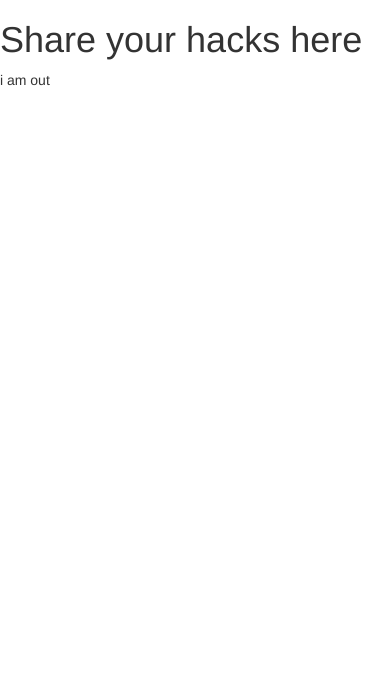
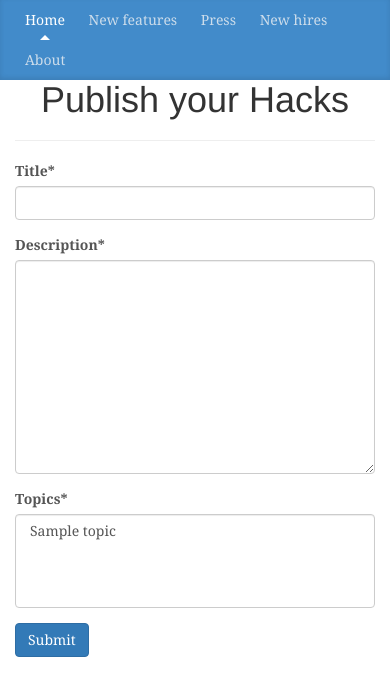
Before and after one commit to ravigadila/seemyhack, a Django app: a page that uses seemyhack/templates/base.html in a window 390 px wide. Shown: the top 696 px of the page. Run offline with Django 3.2, Linux system fonts and the light colour scheme; tables that the repository leaves empty hold one stand-in row (values such as "Sample post"); some libraries are stand-ins or nearby versions.

Commit message:
add tinymce and new hack page

```diff
--- /dev/null
+++ b/seemyhack/hack/forms.py
@@ -0,0 +1,24 @@
+from django import forms
+
+from crispy_forms.helper import FormHelper
+from crispy_forms.layout import Submit
+
+from hack.models import Hack
+
+
+class HackForm(forms.ModelForm):
+    """
+    Form to enter user hack
+    only title and discription are editable
+    """
+    def __init__(self, *args, **kwargs):
+        super(HackForm, self).__init__(*args, **kwargs)
+        self.helper = FormHelper()
+        self.helper.form_id = 'myhack'
+        self.helper.form_method = 'post'
+        self.helper.add_input(Submit('Publish', 'Submit'))
+
+    class Meta:
+        model = Hack
+        exclude = ['user', 'creation_date', 'deletion_date',
+                   'last_edit', 'is_active', 'slug']
--- a/seemyhack/hack/models.py
+++ b/seemyhack/hack/models.py
@@ -1,20 +1,28 @@
 from django.db import models
+from django.utils.translation import ugettext_lazy as _
+from django.template.defaultfilters import slugify
+
 from accounts.models import User
-from django.utils.translation import ugettext_lazy as _
 
 
 class Topic(models.Model):
     name = models.CharField(max_length=155)
     created_by = models.ForeignKey(User)
-    description = models.CharField(max_length=1000)
-
-    def __str__(self):
-        return self.name
+    description = models.CharField(max_length=1000, null=True)
+    slug = models.SlugField(max_length=155)
 
     class Meta:
         verbose_name = _("Topic")
         verbose_name_plural = _("Topics")
         ordering = ("name",)
+
+    def __str__(self):
+        return self.name
+
+    def save(self, *args, **kwargs):
+        if not self.id:
+            self.slug = slugify(self.name)
+        super(Hack, self).save(*args, **kwargs)
 
 
 class Hack(models.Model):
@@ -26,6 +34,7 @@
     last_edit = models.DateTimeField(null=True)
     is_active = models.BooleanField(default=True)
     topics = models.ManyToManyField(Topic, null=True)
+    slug = models.SlugField(max_length=255)
 
     class Meta:
         verbose_name = _("Hack")
@@ -34,6 +43,11 @@
 
     def __str__(self):
         return self.title
+
+    def save(self, *args, **kwargs):
+        if not self.id:
+            self.slug = slugify(self.title)
+        super(Hack, self).save(*args, **kwargs)
 
 
 class Vote(models.Model):
--- a/seemyhack/hack/urls.py
+++ b/seemyhack/hack/urls.py
@@ -1,6 +1,7 @@
 from django.conf.urls import url
-from hack.views import HomeView
+from hack.views import HomeView, NewHackView
 
 urlpatterns = [
-    url(r'^', HomeView.as_view(), name="home")
+    url(r'^$', HomeView.as_view(), name="home"),
+    url(r'^add-new-hack/$', NewHackView.as_view(), name="add_new_hack")
 ]
--- a/seemyhack/hack/views.py
+++ b/seemyhack/hack/views.py
@@ -1,4 +1,13 @@
-from django.views.generic import TemplateView
+from django.views.generic import (TemplateView, CreateView)
+from hack.models import Hack
+from hack.forms import HackForm
+
 
 class HomeView(TemplateView):
     template_name = "hack/home.html"
+
+
+class NewHackView(CreateView):
+    model = Hack
+    form_class = HackForm
+    template_name = "hack/newHack.html"
--- /dev/null
+++ b/seemyhack/static/css/hack.css
@@ -0,0 +1,166 @@
+/*
+ * Globals
+ */
+
+body {
+  font-family: Georgia, "Times New Roman", Times, serif;
+  color: #555;
+}
+
+h1, .h1,
+h2, .h2,
+h3, .h3,
+h4, .h4,
+h5, .h5,
+h6, .h6 {
+  margin-top: 0;
+  font-family: "Helvetica Neue", Helvetica, Arial, sans-serif;
+  font-weight: normal;
+  color: #333;
+}
+
+
+/*
+ * Override Bootstrap's default container.
+ */
+
+@media (min-width: 1200px) {
+  .container {
+    width: 970px;
+  }
+}
+
+
+/*
+ * Masthead for nav
+ */
+
+.hack-masthead {
+  background-color: #428bca;
+  -webkit-box-shadow: inset 0 -2px 5px rgba(0,0,0,.1);
+          box-shadow: inset 0 -2px 5px rgba(0,0,0,.1);
+}
+
+/* Nav links */
+.hack-nav-item {
+  position: relative;
+  display: inline-block;
+  padding: 10px;
+  font-weight: 500;
+  color: #cdddeb;
+}
+.hack-nav-item:hover,
+.hack-nav-item:focus {
+  color: #fff;
+  text-decoration: none;
+}
+
+/* Active state gets a caret at the bottom */
+.hack-nav .active {
+  color: #fff;
+}
+.hack-nav .active:after {
+  position: absolute;
+  bottom: 0;
+  left: 50%;
+  width: 0;
+  height: 0;
+  margin-left: -5px;
+  vertical-align: middle;
+  content: " ";
+  border-right: 5px solid transparent;
+  border-bottom: 5px solid;
+  border-left: 5px solid transparent;
+}
+
+
+/*
+ * hack name and description
+ */
+
+.hack-header {
+  padding-top: 20px;
+  padding-bottom: 20px;
+}
+.hack-title {
+  margin-top: 30px;
+  margin-bottom: 0;
+  font-size: 60px;
+  font-weight: normal;
+}
+.hack-description {
+  font-size: 20px;
+  color: #999;
+}
+
+
+/*
+ * Main column and sidebar layout
+ */
+
+.hack-main {
+  font-size: 18px;
+  line-height: 1.5;
+}
+
+/* Sidebar modules for boxing content */
+.sidebar-module {
+  padding: 15px;
+  margin: 0 -15px 15px;
+}
+.sidebar-module-inset {
+  padding: 15px;
+  background-color: #f5f5f5;
+  border-radius: 4px;
+}
+.sidebar-module-inset p:last-child,
+.sidebar-module-inset ul:last-child,
+.sidebar-module-inset ol:last-child {
+  margin-bottom: 0;
+}
+
+
+/* Pagination */
+.pager {
+  margin-bottom: 60px;
+  text-align: left;
+}
+.pager > li > a {
+  width: 140px;
+  padding: 10px 20px;
+  text-align: center;
+  border-radius: 30px;
+}
+
+
+/*
+ * hack posts
+ */
+
+.hack-post {
+  margin-bottom: 60px;
+}
+.hack-post-title {
+  margin-bottom: 5px;
+  font-size: 40px;
+}
+.hack-post-meta {
+  margin-bottom: 20px;
+  color: #999;
+}
+
+
+/*
+ * Footer
+ */
+
+.hack-footer {
+  padding: 40px 0;
+  color: #999;
+  text-align: center;
+  background-color: #f9f9f9;
+  border-top: 1px solid #e5e5e5;
+}
+.blog-footer p:last-child {
+  margin-bottom: 0;
+}
--- /dev/null
+++ b/seemyhack/static/js/hack-main.js
@@ -0,0 +1,4 @@
+tinymce.init({
+  selector: '#id_description',
+  plugins : 'advlist autolink link image lists charmap print preview',
+});
--- a/seemyhack/templates/base.html
+++ b/seemyhack/templates/base.html
@@ -6,8 +6,23 @@
     {% block extra_css_imports %}
     {% endblock extra_css_imports %}
   </head>
+  <body>
+  <div class="hack-masthead">
+    <div class="container">
+      <nav class="hack-nav">
+        <a class="hack-nav-item active" href="/">Home</a>
+        <a class="hack-nav-item" href="#">New features</a>
+        <a class="hack-nav-item" href="#">Press</a>
+        <a class="hack-nav-item" href="#">New hires</a>
+        <a class="hack-nav-item" href="#">About</a>
+      </nav>
+    </div>
+  </div>
   {% block content %}
   {% endblock %}
+  </body>
   <script src="http://ajax.googleapis.com/ajax/libs/jquery/1.10.2/jquery.min.js"></script>
   <script src="https://maxcdn.bootstrapcdn.com/bootstrap/3.3.6/js/bootstrap.min.js" integrity="sha384-0mSbJDEHialfmuBBQP6A4Qrprq5OVfW37PRR3j5ELqxss1yVqOtnepnHVP9aJ7xS" crossorigin="anonymous"></script>
+  {% block extra_js_imports %}
+  {% endblock extra_js_imports %}
 </html>
--- /dev/null
+++ b/seemyhack/templates/hack/base.html
@@ -0,0 +1,8 @@
+{% extends "base.html" %}
+{% load staticfiles %}
+
+{% block extra_css_imports %}
+<link href="{% static "css/hack.css" %}" rel="stylesheet">
+{% endblock extra_css_imports %}
+{% block content %}
+{% endblock content %}
--- /dev/null
+++ b/seemyhack/templates/hack/newHack.html
@@ -0,0 +1,22 @@
+{% extends "hack/base.html" %}
+{% load staticfiles %}
+{% load crispy_forms_tags %}
+{% block content %}
+<div class="container">
+  <div class="row">
+    <div class="col-sm-8 blog-main">
+      <div class="panel-title text-center">
+        <h1 class="title">Publish your Hacks</h1>
+        <hr />
+      </div>
+      <div class="main-login main-center">
+        {% crispy form %}
+      </div>
+    </div>
+  </div>
+</div>
+{% endblock content %}
+{% block extra_js_imports %}
+<script src='//cdn.tinymce.com/4/tinymce.min.js'></script>
+<script src='{% static "js/hack-main.js" %}'></script>
+{% endblock extra_js_imports %}
```
Also changed, not shown: seemyhack/hack/migrations/0003_auto_20160717_0844.py (added).
